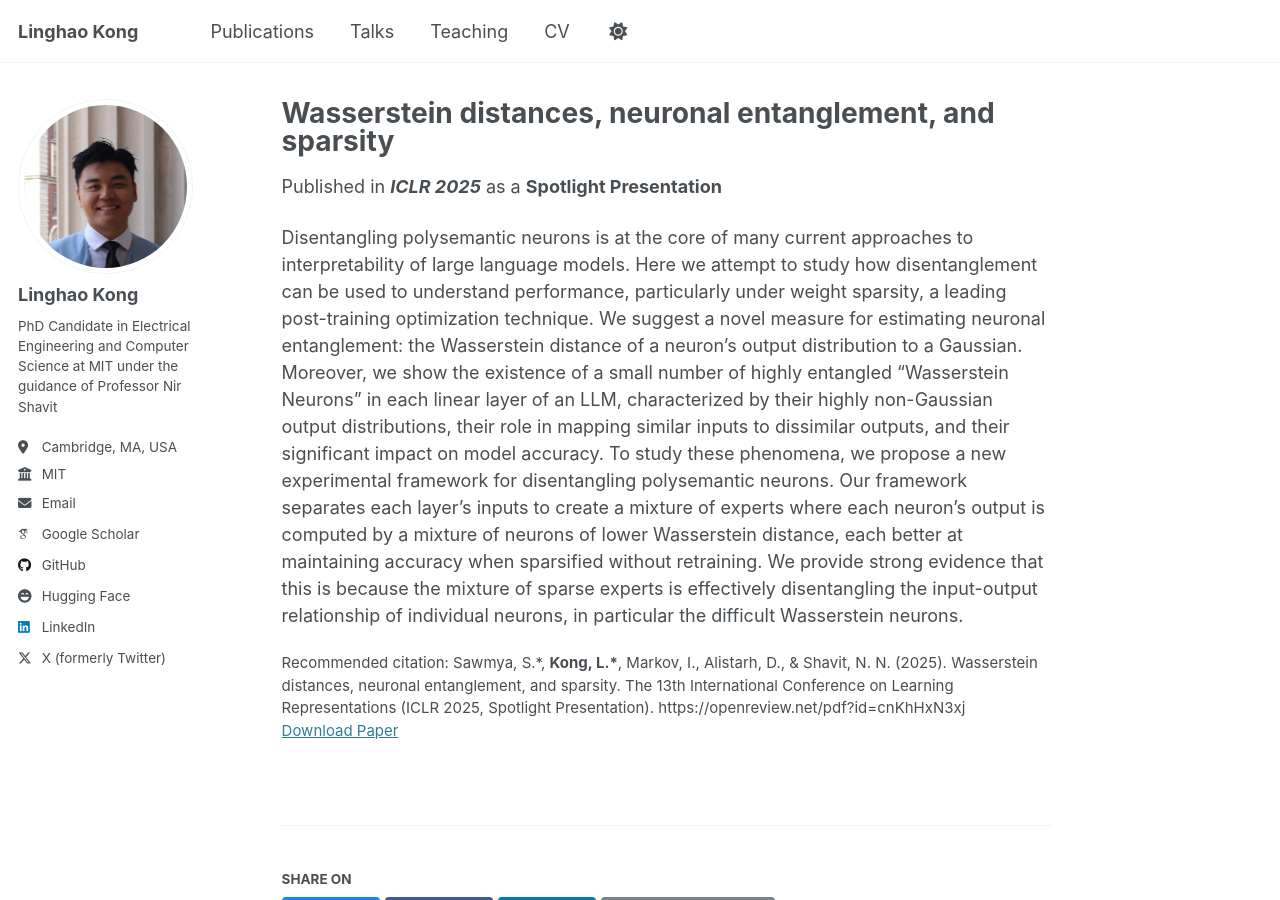
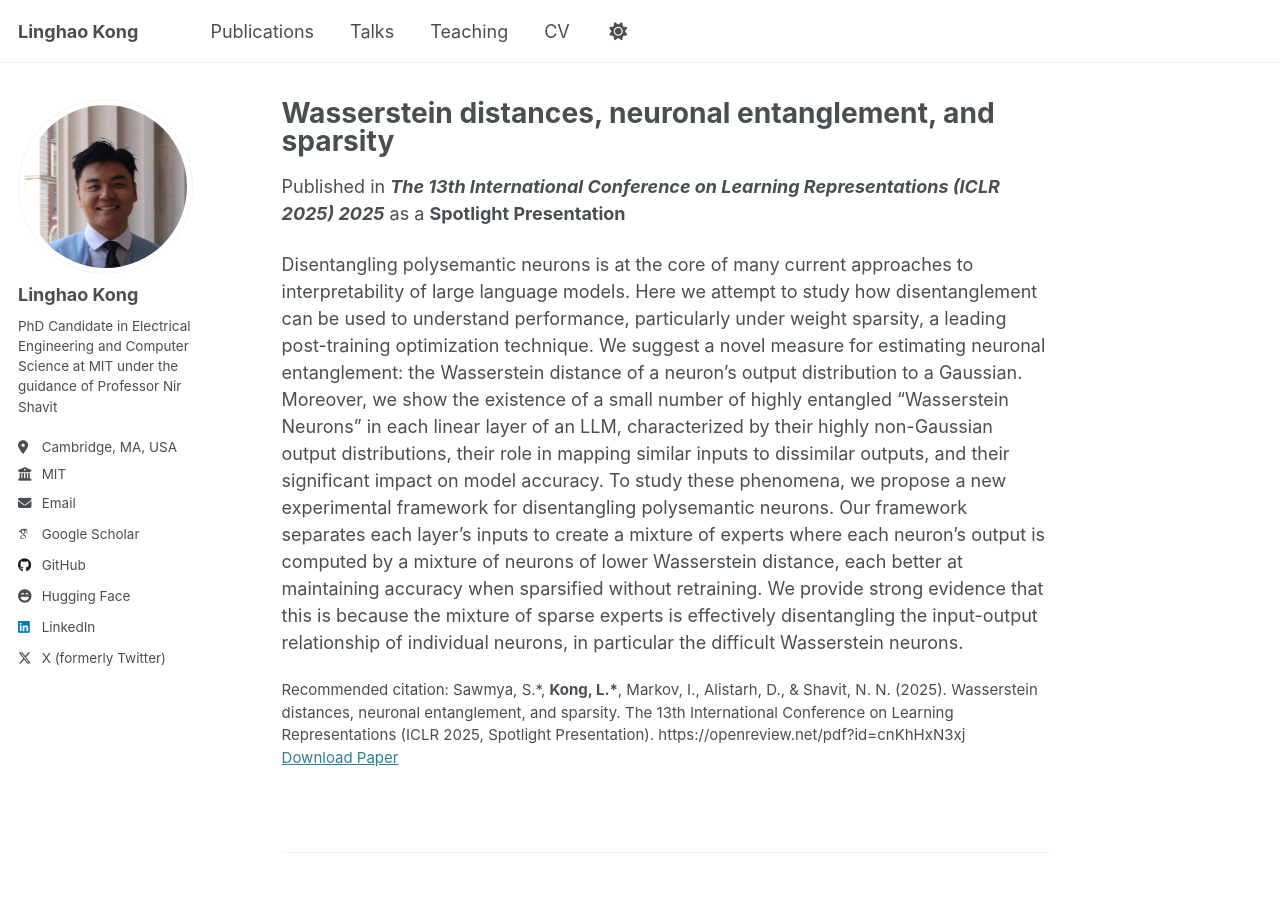
Before and after one commit to Lin-K76/Lin-K76.github.io, a Jekyll site: the page built from _publications/2025-wasserstein.md, in a window 1280 px wide and 900 px high. Built offline with Jekyll 4.4.1, drawn with Linux system fonts in a browser that asks for light colours; some web fonts are replaced; part of the change alters nothing that is shown.

Commit message:
Updates formatting

```diff
--- a/_layouts/single.html
+++ b/_layouts/single.html
@@ -42,9 +42,9 @@ layout: default
             {% else %}
                 {% if page.isconf %}
                   {% if page.special %}
-                    <p>Published in <strong><i>{{ page.venue }} {{ page.date | default: "1900-01-01" | date: "%Y" }}</i></strong> {{ page.special }}</p>
+                    <p>Published in <strong><i>{{ page.fullvenue }} {{ page.date | default: "1900-01-01" | date: "%Y" }}</i></strong> {{ page.special }}</p>
                   {% else %}
-                    <p>Published in <strong><i>{{ page.venue }} {{ page.date | default: "1900-01-01" | date: "%Y" }}</i></strong></p>
+                    <p>Published in <strong><i>{{ page.fullvenue }} {{ page.date | default: "1900-01-01" | date: "%Y" }}</i></strong></p>
                   {% endif %}
                 {% else %}
                   <p>Published in <strong><i>{{ page.venue }}</i></strong>, {{ page.date | default: "1900-01-01" | date: "%Y" }}</p>
--- a/_publications/2025-wasserstein.md
+++ b/_publications/2025-wasserstein.md
@@ -7,6 +7,7 @@ excerpt: ''
 date: 2025-04-01
 isconf: true
 venue: 'ICLR'
+fullvenue: 'The 13th International Conference on Learning Representations (ICLR 2025)'
 special: 'as a <strong>Spotlight Presentation</strong>'
 paperurl: 'https://openreview.net/forum?id=cnKhHxN3xj'
 authors: 'Shashata Sawmya*, <strong>Linghao Kong*</strong>, Ilia Markov, Dan Alistarh, & Nir N. Shavit'
```
